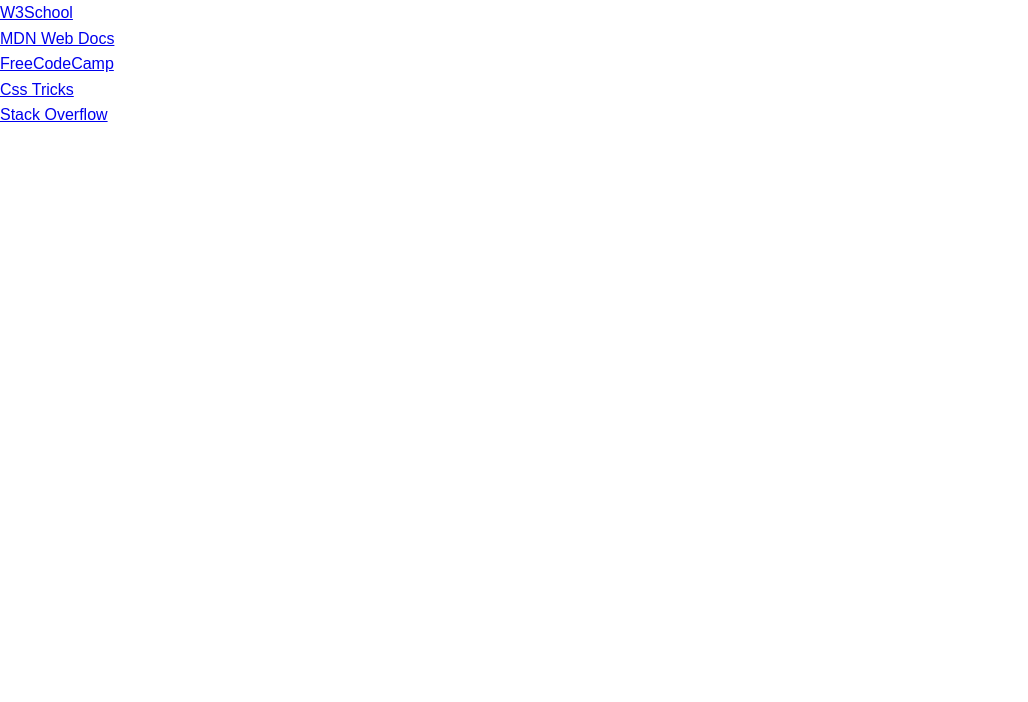
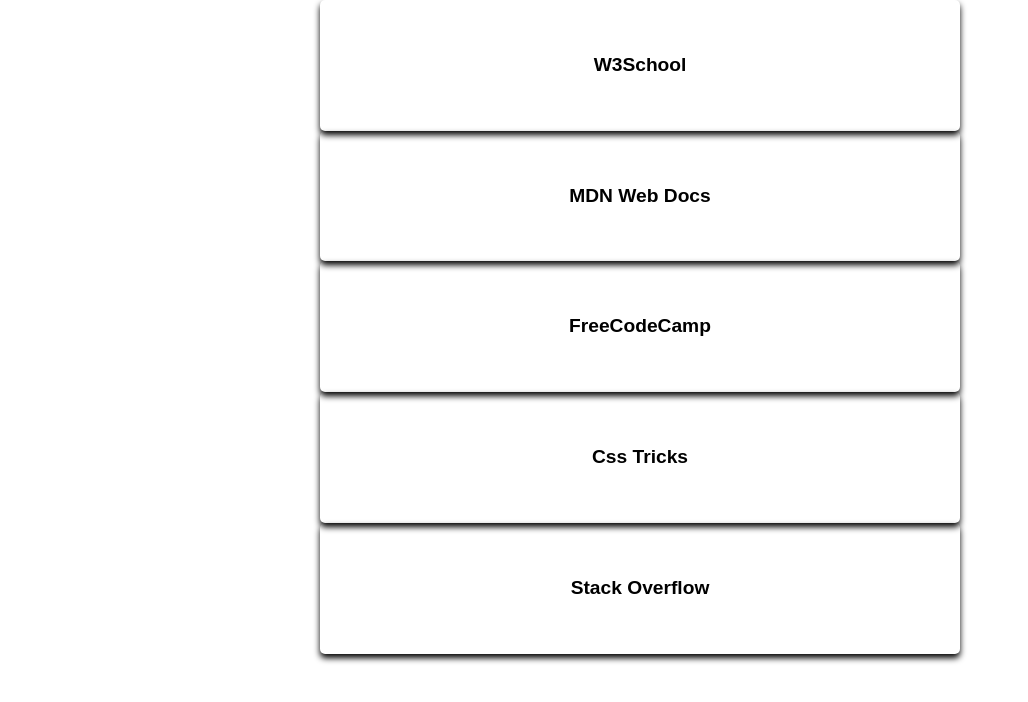
Before and after one commit to SuleimanGJ/git-github-basics, a plain HTML site: page portfolio-website/index.html in a window 1280 px wide. Shown: the whole page, without its empty margins (0-1028 px from the left). Drawn offline with Linux system fonts and the light colour scheme.

Commit message:
feat: added resource page style

```diff
--- a/portfolio-website/style.css
+++ b/portfolio-website/style.css
@@ -6,3 +6,22 @@
     margin: 0;
     line-height: 1.6;
 }
+
+/* Resource Style */
+ul li
+{
+    padding: 50px;
+    width: 50%;
+    margin: auto;
+    border-radius: 5px;
+    box-shadow: 0 4px 6px rgba(0, 0, 0, 1);
+    list-style-type: none;
+    text-align: center;
+}
+ul li a
+{
+    text-decoration: none;
+    color: #000;
+    font-size: larger;
+    font-weight: bold;
+}
```
